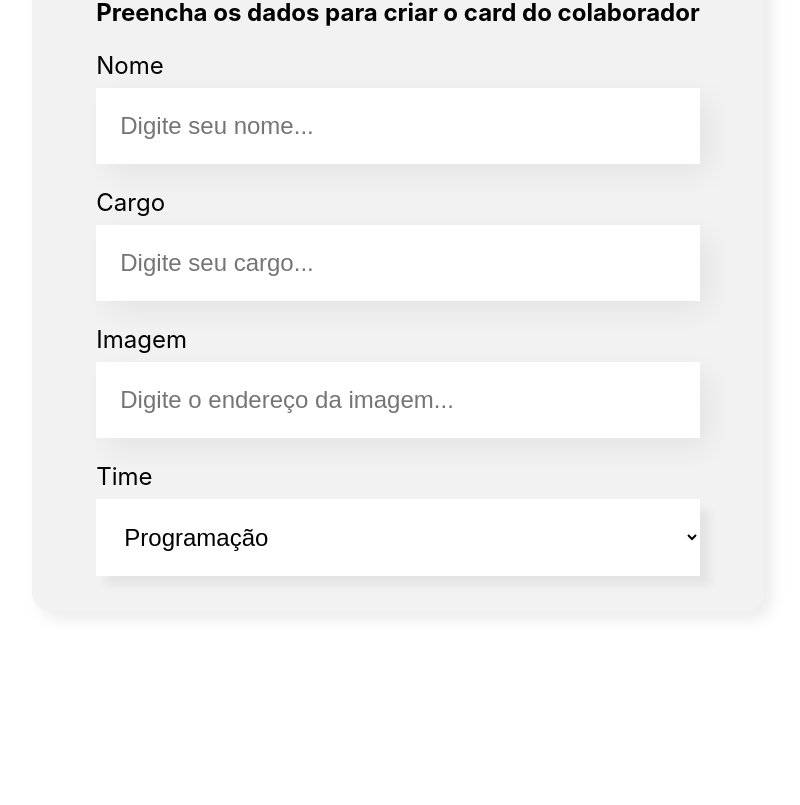
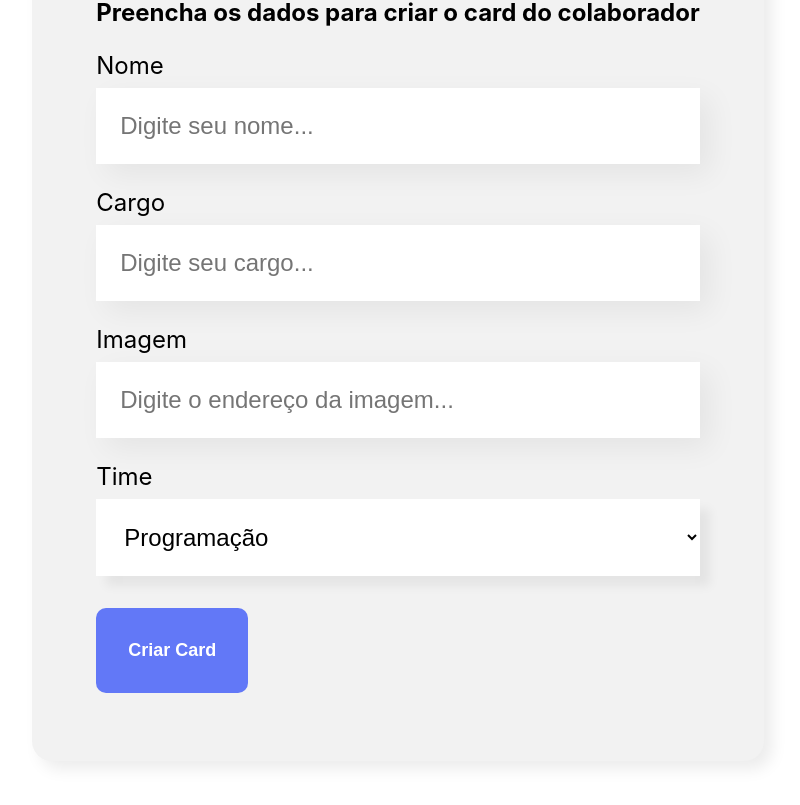
Before and after one commit to Jamile15/organo-aula-js, a React (Create React App) app: page / in a window 1280 px wide. Shown: the part 636-1441 px from the top of the page, without its empty margins (242-1042 px from the left). Before the commit the page ends 1328 px from the top, so only its background shows below. Built offline with nearby package versions, Linux system fonts and the light colour scheme.

Commit message:
Botão criar card usando children

```diff
--- /dev/null
+++ b/src/componentes/Botão/Botao.css
@@ -0,0 +1,16 @@
+.botao{
+    background-color: #6278f7;
+    border-radius: 10px;
+    font-weight: 700;
+    font-size: 18px;
+    padding: 32px;
+    border: none;
+    cursor: pointer;
+    color: #fff;
+    margin: 32px 0;
+}
+
+.botao:hover{
+        color: #95ffd4 ;
+
+}
--- /dev/null
+++ b/src/componentes/Botão/index.js
@@ -0,0 +1,11 @@
+import './Botao.css';
+
+const Botao = (props) => {
+    return (
+        <button className='botao'>
+            {props.children}
+        </button>
+    )
+}
+
+export default Botao;
--- a/src/componentes/Formulario/index.js
+++ b/src/componentes/Formulario/index.js
@@ -1,3 +1,4 @@
+import Botao from '../Botão'
 import CampoTexto from '../CampoTexto'
 import ListaSuspensa from '../ListaSuspensa'
 import './Formulario.css'
@@ -21,6 +22,9 @@
                 <CampoTexto label="Cargo" placeholder="Digite seu cargo" />
                 <CampoTexto label="Imagem" placeholder="Digite o endereço da imagem" />
                 <ListaSuspensa label="Time"  item={time}/>
+                <Botao>
+                    Criar Card
+                </Botao>
             </form>
         </section>
     )
```
